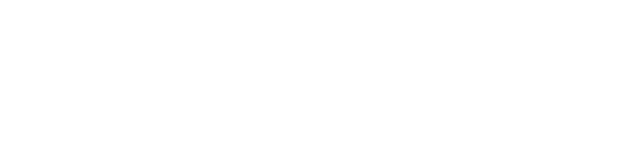
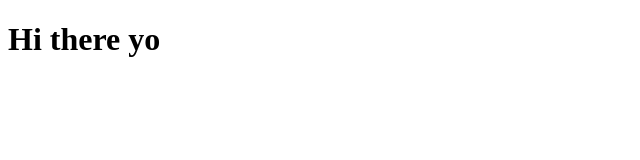
Before and after one commit to jjdeleon/my-first-github-repository, a plain HTML site: page index.html in a window 1280 px wide. Shown: the whole page, without its empty margins (0-640 px from the left). Drawn offline with Linux system fonts and the light colour scheme.

Commit message:
Added Header

```diff
--- a/index.html
+++ b/index.html
@@ -6,7 +6,7 @@
     <meta name="viewport" content="width=device-width, initial-scale=1.0">
     <title>Document</title>
 </head>
-
+    <h1>Hi there yo</h1>
 <body>
 
 </body>
```
